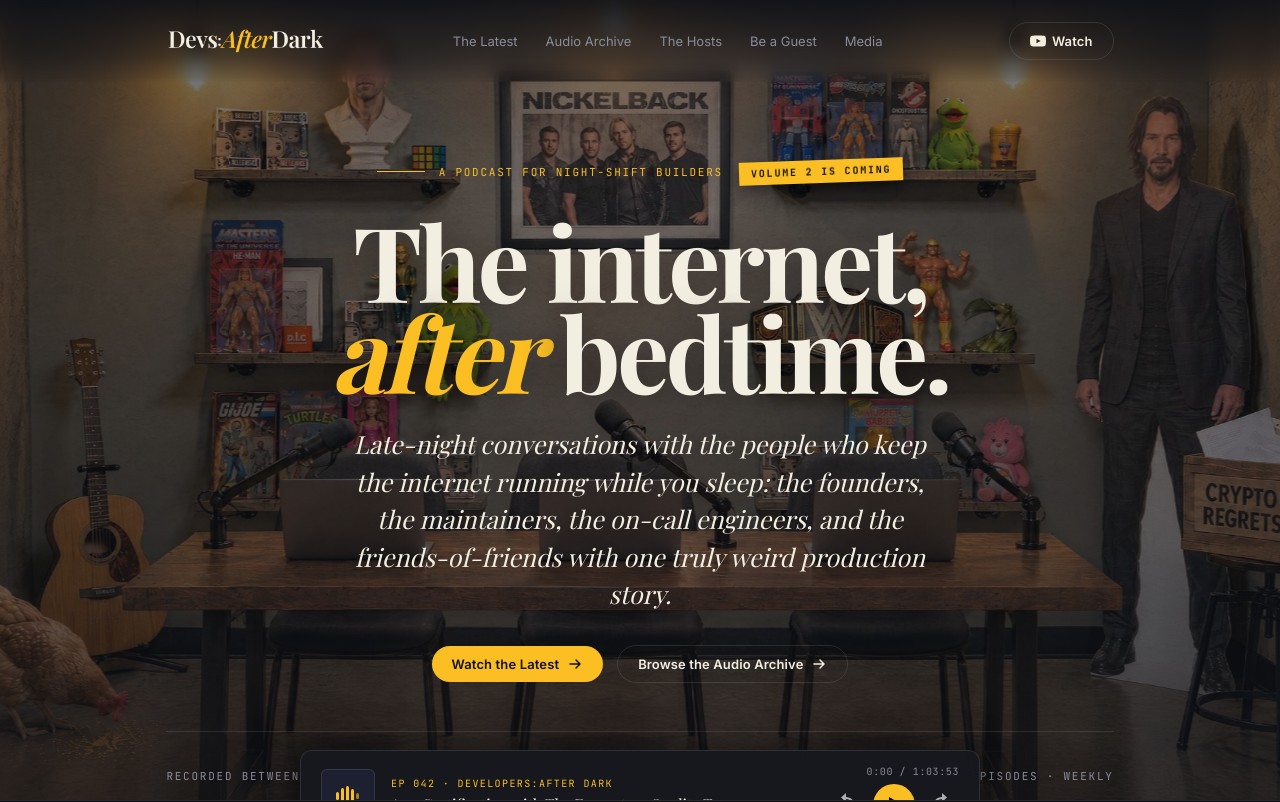
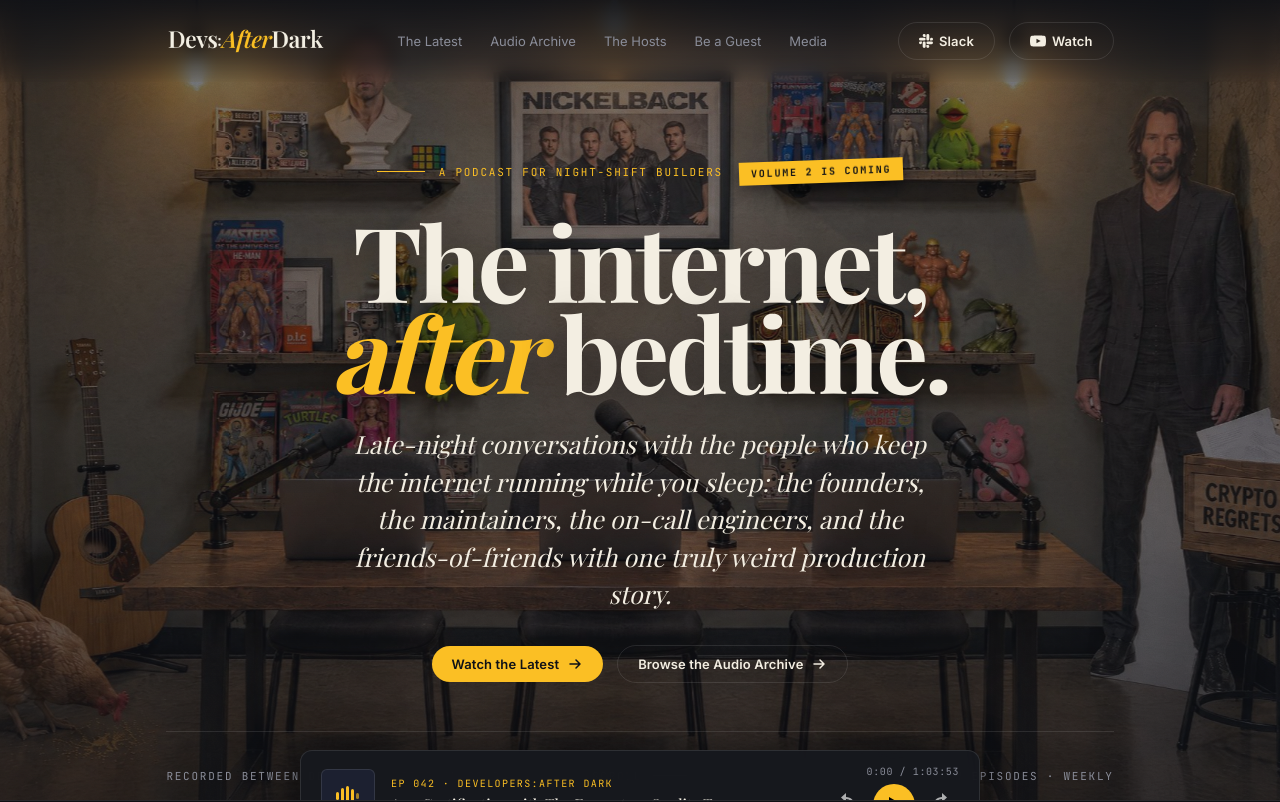
Before and after one commit to puresanfran/devsafterdark, a Next.js app: page / in a window 1280 px wide. Shown: the top 802 px of the page. Built offline with nearby package versions, Linux system fonts and the light colour scheme; a web font is replaced by a local one.

Commit message:
feat: add Slack button to nav header

```diff
--- a/app/page.tsx
+++ b/app/page.tsx
@@ -516,6 +516,10 @@ export default function Home() {
           <a href="#shorts">Media</a>
         </nav>
         <div className="nav-cta">
+          <a href="https://join.slack.com/t/devsafterdark/shared_invite/zt-4hllwk6wk-mESYlS9WrnmcFudoCSRpEw" target="_blank" rel="noopener noreferrer" className="btn btn-ghost hide-sm" style={{display:'inline-flex',alignItems:'center',gap:'6px'}}>
+            <svg width="14" height="14" viewBox="0 0 24 24" fill="currentColor" aria-hidden="true"><path d="M5.042 15.165a2.528 2.528 0 0 1-2.52 2.523A2.528 2.528 0 0 1 0 15.165a2.527 2.527 0 0 1 2.522-2.52h2.52v2.52zm1.271 0a2.527 2.527 0 0 1 2.521-2.52 2.527 2.527 0 0 1 2.521 2.52v6.313A2.528 2.528 0 0 1 8.834 24a2.528 2.528 0 0 1-2.521-2.522v-6.313zM8.834 5.042a2.528 2.528 0 0 1-2.521-2.52A2.528 2.528 0 0 1 8.834 0a2.528 2.528 0 0 1 2.521 2.522v2.52H8.834zm0 1.271a2.528 2.528 0 0 1 2.521 2.521 2.528 2.528 0 0 1-2.521 2.521H2.522A2.528 2.528 0 0 1 0 8.834a2.528 2.528 0 0 1 2.522-2.521h6.312zm10.122 2.521a2.528 2.528 0 0 1 2.522-2.521A2.528 2.528 0 0 1 24 8.834a2.528 2.528 0 0 1-2.522 2.521h-2.522V8.834zm-1.268 0a2.528 2.528 0 0 1-2.523 2.521 2.527 2.527 0 0 1-2.52-2.521V2.522A2.527 2.527 0 0 1 15.165 0a2.528 2.528 0 0 1 2.523 2.522v6.312zm-2.523 10.122a2.528 2.528 0 0 1 2.523 2.522A2.528 2.528 0 0 1 15.165 24a2.527 2.527 0 0 1-2.52-2.522v-2.522h2.52zm0-1.268a2.527 2.527 0 0 1-2.52-2.523 2.526 2.526 0 0 1 2.52-2.52h6.313A2.527 2.527 0 0 1 24 15.165a2.528 2.528 0 0 1-2.522 2.523h-6.313z"/></svg>
+            Slack
+          </a>
           <a href="https://www.youtube.com/@devsafterdark" target="_blank" rel="noopener noreferrer" className="btn btn-ghost hide-sm" style={{display:'inline-flex',alignItems:'center',gap:'6px'}}>
             <svg width="16" height="16" viewBox="0 0 24 24" fill="currentColor" aria-hidden="true"><path d="M23.5 6.2a3 3 0 0 0-2.1-2.1C19.5 3.6 12 3.6 12 3.6s-7.5 0-9.4.5A3 3 0 0 0 .5 6.2 31.4 31.4 0 0 0 0 12a31.4 31.4 0 0 0 .5 5.8 3 3 0 0 0 2.1 2.1c1.9.5 9.4.5 9.4.5s7.5 0 9.4-.5a3 3 0 0 0 2.1-2.1A31.4 31.4 0 0 0 24 12a31.4 31.4 0 0 0-.5-5.8zM9.7 15.5V8.5l6.3 3.5-6.3 3.5z"/></svg>
             Watch
```
